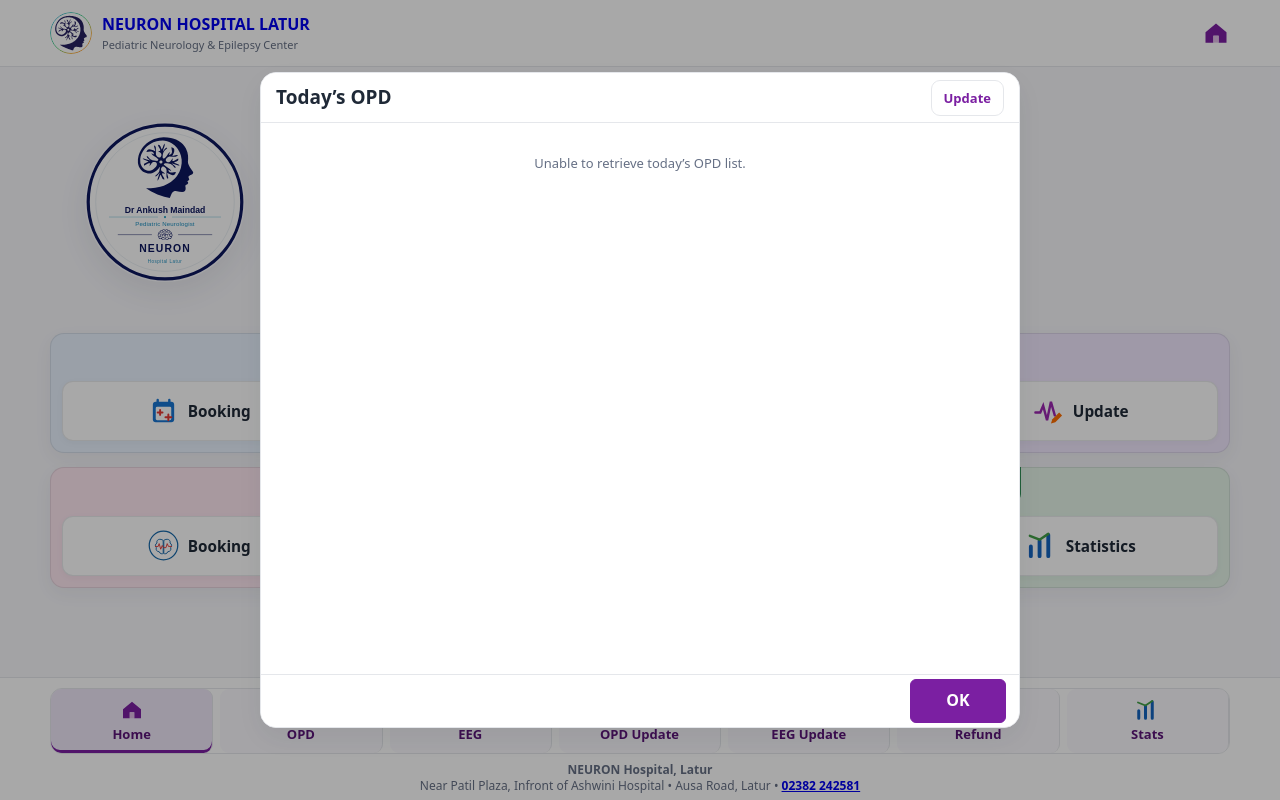
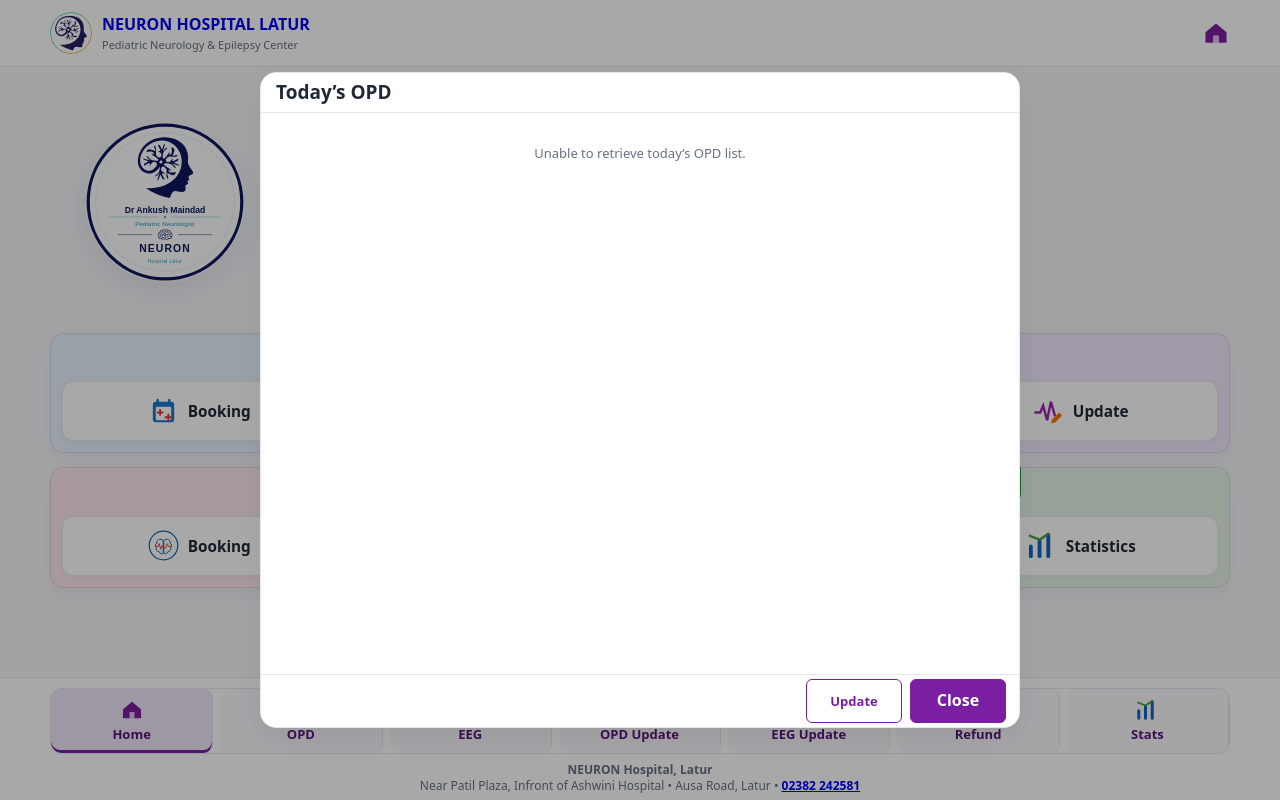
Before and after one commit to neuronhospital/newportal, a plain HTML site: page index.html in a window 1280 px wide. Both pictures are taken after a click on the button "OPD". Drawn offline with Linux system fonts and the light colour scheme; no server answers.

Commit message:
Add files via upload

```diff
--- a/index.html
+++ b/index.html
@@ -44,12 +44,11 @@
   <div id="opdTodayBackdrop" class="opd-today-backdrop"></div>
   <div class="opd-today-dialog" role="dialog" aria-modal="true" aria-labelledby="opdTodayTitle">
     <div class="opd-today-header">
-      <div class="opd-today-heading-row"><h2 id="opdTodayTitle">Today’s OPD</h2><button type="button" id="opdTodayUpdate" class="opd-today-update">Update</button></div>
+      <div class="opd-today-heading-row"><h2 id="opdTodayTitle">Today’s OPD</h2><div id="opdTodayLastUpdated" class="opd-today-last-updated" hidden></div></div>
       <div id="opdTodayStatus" class="opd-today-status" hidden></div>
-      <div id="opdTodayLastUpdated" class="opd-today-last-updated" hidden></div>
     </div>
     <div id="opdTodayList" class="opd-today-list"></div>
-    <div class="opd-today-footer"><button type="button" id="opdTodayOk" class="cta">OK</button></div>
+    <div class="opd-today-footer"><button type="button" id="opdTodayUpdate" class="opd-today-update">Update</button><button type="button" id="opdTodayOk" class="cta">Close</button></div>
   </div>
 </div>
 <div id="eegTodayPopup" class="eeg-today-modal" hidden>
```
